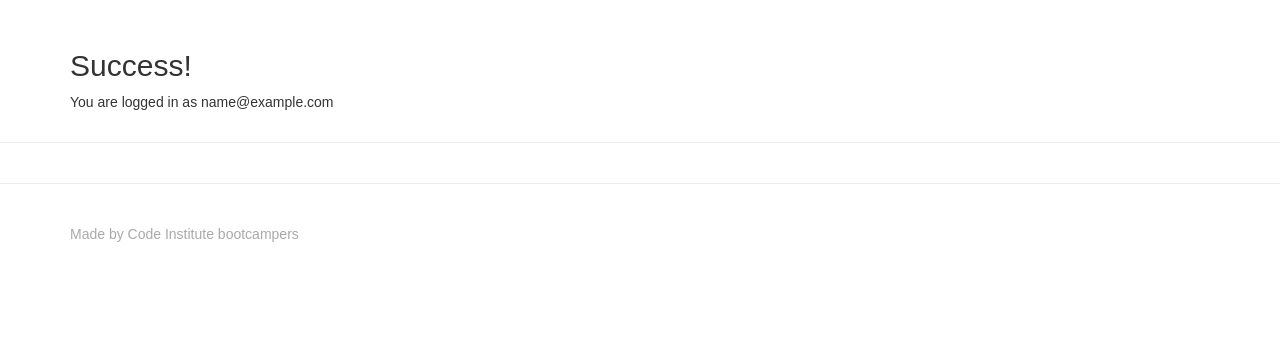
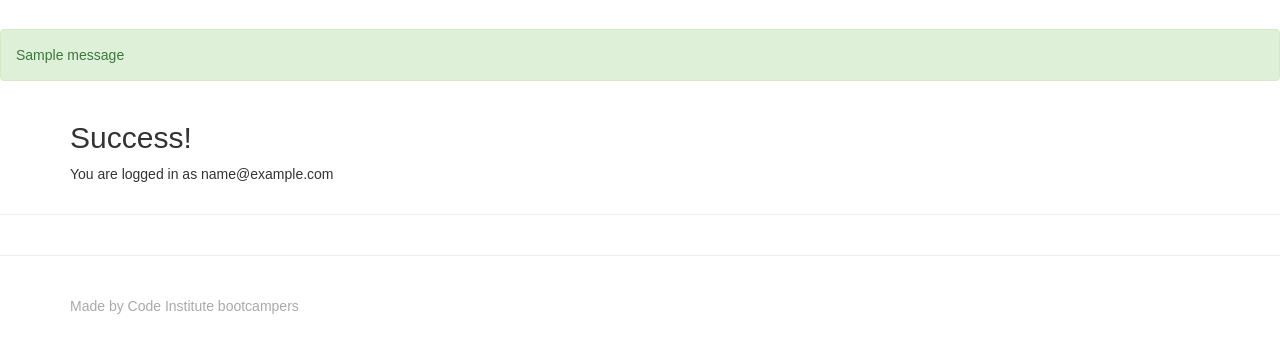
Before and after one commit to ColmHughes/blog_prj, a Django app: page /accounts/profile in a window 1280 px wide. Shown: the part 51-404 px from the top of the page. Run offline with Django 3.2, Linux system fonts and the light colour scheme; a user stored in the database is signed in; tables that the repository leaves empty hold one stand-in row (values such as "Sample post"); one stand-in notice (Sample message) is shown; some libraries are stand-ins or nearby versions.

Commit message:
Messages Updated

```diff
--- a/blog_prj/settings/base.py
+++ b/blog_prj/settings/base.py
@@ -127,3 +127,4 @@ USE_TZ = True
 # https://docs.djangoproject.com/en/1.11/howto/static-files/
 
 STATIC_URL = '/static/'
+MESSAGE_STORAGE = "django.contrib.messages.storage.session.SessionStorage"
--- a/home/templates/home/base.html
+++ b/home/templates/home/base.html
@@ -42,7 +42,15 @@
                 </div>
             </div>
         </nav>
-
+        {% if messages %}
+        <div class="alert alert-success">
+            <div class="messages">
+                {% for message in messages %}
+                    {{ message }}
+                {% endfor %}
+            </div>
+        </div>
+        {% endif %}
         <div class="container">
             {% block content %} {% endblock %}
         </div>
```
